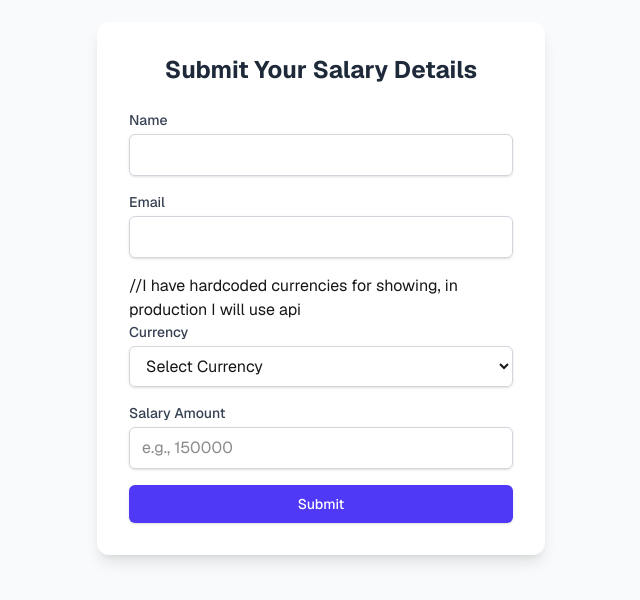
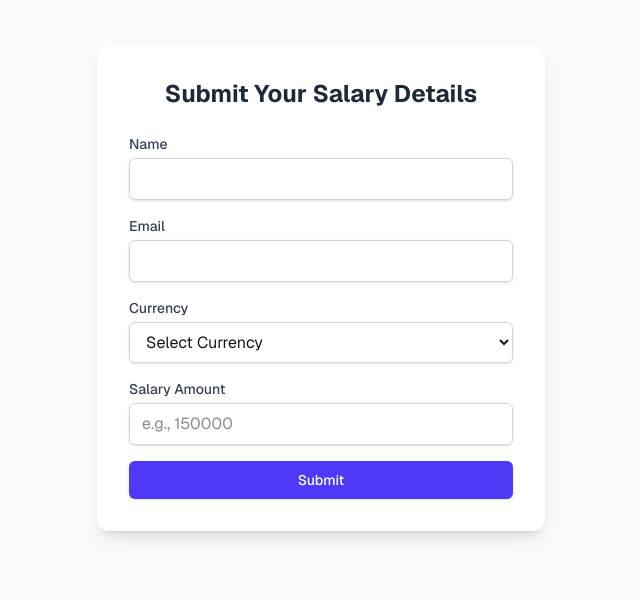
Before and after one commit to felixojiambo/PayVistaAdmin, a Next.js app in the folder frontend/: page / in a window 1280 px wide. Shown: the part 112-712 px from the top of the page, without its empty margins (319-959 px from the left). Built offline with nearby package versions, Linux system fonts and the light colour scheme.

Commit message:
comments

```diff
--- a/frontend/src/app/page.tsx
+++ b/frontend/src/app/page.tsx
@@ -61,7 +61,7 @@ export default function UserForm() {
           </div>
 
           {/* New Currency Dropdown */}
-          //I have hardcoded currencies for showing, in production I will use api
+       {/* Currency Selection (hardcoded for now; will use API in production) */}
           <div>
             <label htmlFor="currency" className="block text-sm font-medium text-gray-700">Currency</label>
             <select id="currency" value={currency} onChange={(e) => setCurrency(e.target.value)} required className="mt-1 block w-full px-3 py-2 border border-gray-300 rounded-md shadow-sm focus:outline-none focus:ring-indigo-500 focus:border-indigo-500">
```
